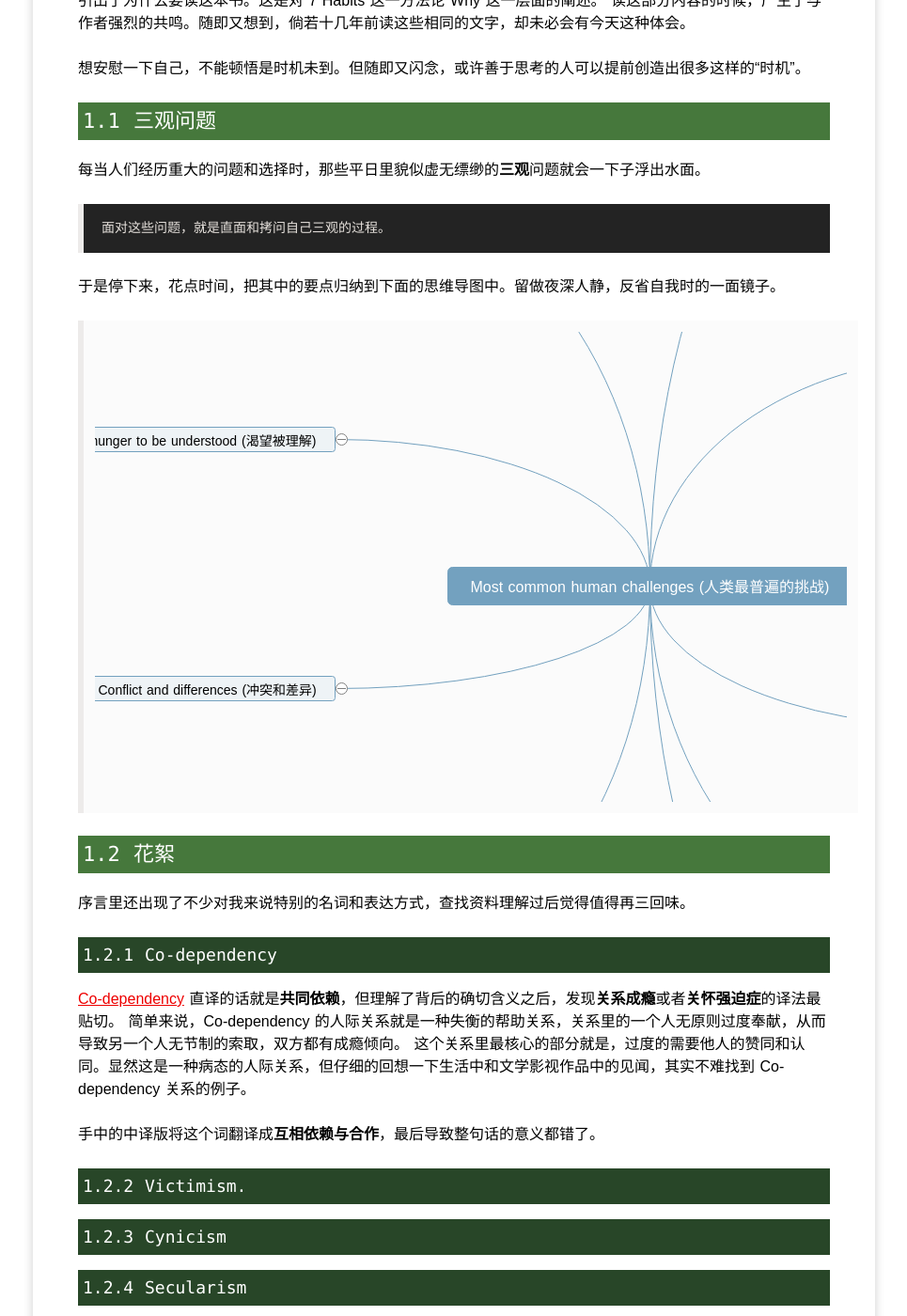
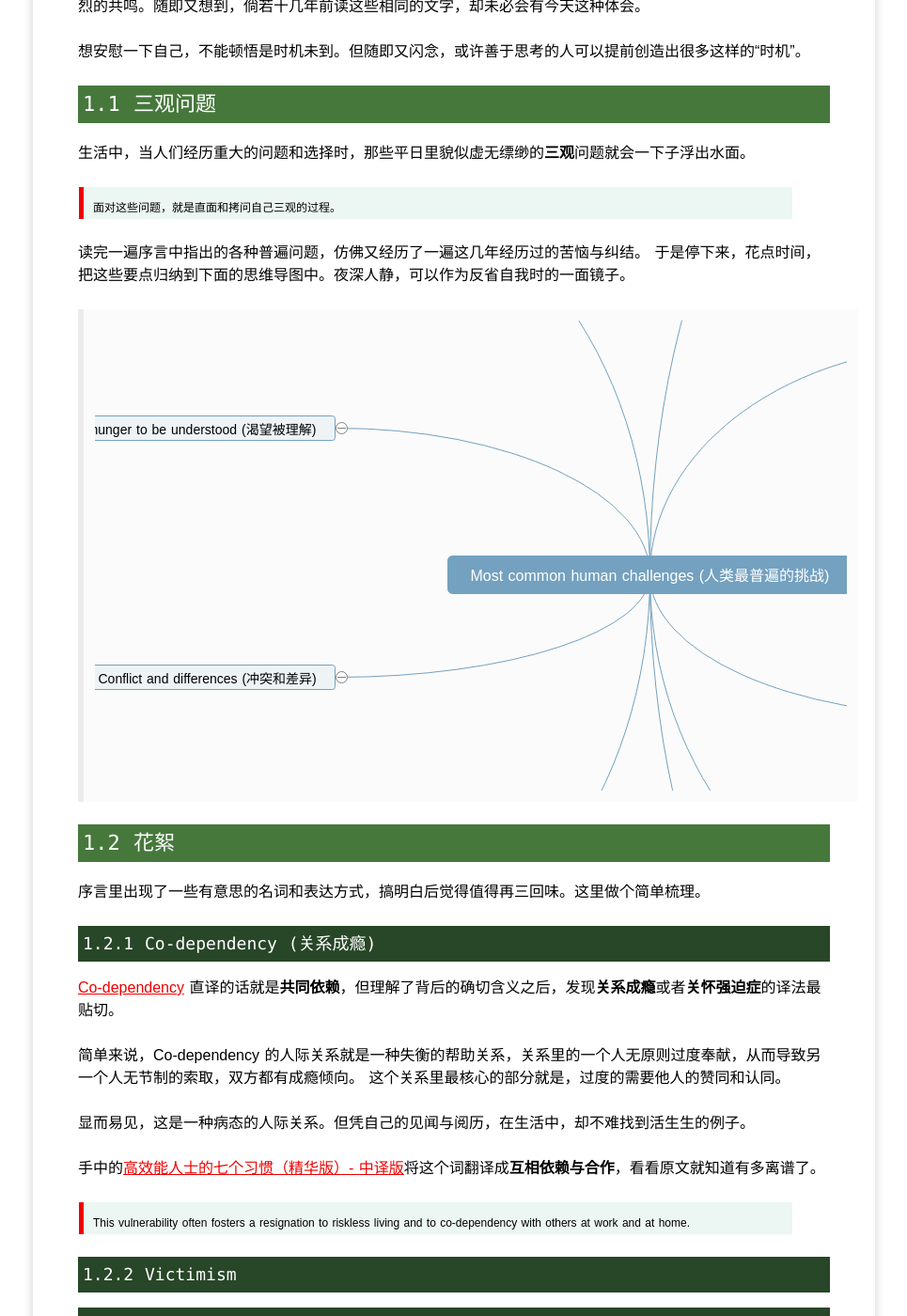
Before and after one commit to yangoliver/yangoliver.github.io, a Jekyll site: the page built from _posts/2016/2016-08-29-7-habits-1.md, in a window 1280 px wide and 1400 px high, scrolled down 1179 px. Shown: the whole window at 94% size, without its empty margins (157-1122 px from the left). Built offline with Jekyll 4.4.1, drawn with Linux system fonts in a browser that asks for light colours; comment, search, counter and statistics services are not loaded; some of the changed text lies outside the part shown.

Commit message:
update: writing cleanup per self-review

```diff
--- a/_posts/2016/2016-08-29-7-habits-1.md
+++ b/_posts/2016/2016-08-29-7-habits-1.md
@@ -6,30 +6,31 @@ categories: [Chinese, Career]
 tags: [soft skill]
 ---
 
->本文处于草稿状态，内容短期内可能会有剧烈改动。
->本文首发于<http://oliveryang.net>，转载时请包含原文或者作者网站链接。
+>处于草稿状态，内容短期内可能会有剧烈改动。
+>转载时请包含原文或者作者网站链接：<http://oliveryang.net>
+
 
 * content
 {:toc}
 
 ## 关于
 
-本文是关于 [Stephen R. Covey](https://en.wikipedia.org/wiki/Stephen_Covey) 的经典书籍:
+本文是 [Stephen R. Covey](https://en.wikipedia.org/wiki/Stephen_Covey) 的经典书籍:
 [The 7 Habits of Highly Effective People](https://en.wikipedia.org/wiki/The_7_Habits_of_Highly_Effective_People) 的阅读笔记。
 
-最初知道这本书是在 2004 年。公司组织的关于沟通技巧的培训课上，老师第一次提及这本书里的七个习惯。当时听了颇不以为然，因为个人的第一感觉就是：这不都是常识么？
-然而，14年后偶然读到这本书的内容时，才明白自己犯了多么愚蠢的错误。
+最初知道这本书是 2004 年。在公司组织的沟通技巧的培训课上，第一次听老师提及这本书里的七个习惯。当时听了不以为然，因为个人的第一感觉就是：这不都是常识么？
 
-	“我们听过无数的道理，却仍旧过不好这一生。"
+十四年后的今天，偶然读到这本书，才明白当初错过了什么。
 
-这正是重读时心情的最佳写照。
+Stephen R. Covey 在书中写到：**"Common Sense is not Common Practice"**。若要**知行合一**，跨跃知与行的鸿沟，终究是要付出代价的。
 
-Stephen R. Covey 在书中写到：**"Common Sense is not Common Practice"**。若要**知行合一**，跨跃知与行的鸿沟最终是要付出代价的。
-希望读完这本书后，不仅仅是知道，而且还能践行。这笔记就算是对自己的自勉与鞭策吧。
+> 我们听过无数的道理，却仍旧过不好这一生。
 
-## 1. 前言
+读完本书的结果，不单是知道，还需亲身践行。这些笔记算是对自己的自勉与鞭策吧。
 
-本书的序言部分令人印象深刻。
+## 1. 序言
+
+序言部分令人印象深刻。
 通过阐述当前**人类面临的最普遍的挑战 (Most common human challenges)**，引出了为什么要读这本书。这是对 7 Habits 这一方法论 Why 这一层面的阐述。
 读这部分内容的时候，产生了与作者强烈的共鸣。随即又想到，倘若十几年前读这些相同的文字，却未必会有今天这种体会。
 
@@ -37,11 +38,12 @@ Stephen R. Covey 在书中写到：**"Common Sense is not Common Practice"**。
 
 ### 1.1 三观问题
 
-每当人们经历重大的问题和选择时，那些平日里貌似虚无缥缈的**三观**问题就会一下子浮出水面。
+生活中，当人们经历重大的问题和选择时，那些平日里貌似虚无缥缈的**三观**问题就会一下子浮出水面。
 
-	面对这些问题，就是直面和拷问自己三观的过程。
+> 面对这些问题，就是直面和拷问自己三观的过程。
 
-于是停下来，花点时间，把其中的要点归纳到下面的思维导图中。留做夜深人静，反省自我时的一面镜子。
+读完一遍序言中指出的各种普遍问题，仿佛又经历了一遍这几年经历过的苦恼与纠结。
+于是停下来，花点时间，把这些要点归纳到下面的思维导图中。夜深人静，可以作为反省自我时的一面镜子。
 
 <pre class="km-container" minder-data-type="markdown" style="width: 100%;height: 500px">
 
@@ -155,20 +157,24 @@ Stephen R. Covey 在书中写到：**"Common Sense is not Common Practice"**。
         - 原则：认识到我们生命的意义和生活中积极追寻的东西正是原则----我们所相信的自然法则
 </pre>
 
-
 ### 1.2 花絮
 
-序言里还出现了不少对我来说特别的名词和表达方式，查找资料理解过后觉得值得再三回味。
+序言里出现了一些有意思的名词和表达方式，搞明白后觉得值得再三回味。这里做个简单梳理。
 
-#### 1.2.1 Co-dependency
+#### 1.2.1 Co-dependency (关系成瘾)
 
 [Co-dependency](https://en.wikipedia.org/wiki/Codependency) 直译的话就是**共同依赖**，但理解了背后的确切含义之后，发现**关系成瘾**或者**关怀强迫症**的译法最贴切。
+
 简单来说，Co-dependency 的人际关系就是一种失衡的帮助关系，关系里的一个人无原则过度奉献，从而导致另一个人无节制的索取，双方都有成瘾倾向。
-这个关系里最核心的部分就是，过度的需要他人的赞同和认同。显然这是一种病态的人际关系，但仔细的回想一下生活中和文学影视作品中的见闻，其实不难找到 Co-dependency 关系的例子。
+这个关系里最核心的部分就是，过度的需要他人的赞同和认同。
 
-手中的中译版将这个词翻译成**互相依赖与合作**，最后导致整句话的意义都错了。
+显而易见，这是一种病态的人际关系。但凭自己的见闻与阅历，在生活中，却不难找到活生生的例子。
 
-#### 1.2.2 Victimism.
+手中的[高效能人士的七个习惯（精华版）- 中译版](https://book.douban.com/subject/1048007)将这个词翻译成**互相依赖与合作**，看看原文就知道有多离谱了。
+
+> This vulnerability often fosters a resignation to riskless living and to co-dependency with others at work and at home.
+
+#### 1.2.2 Victimism
 
 #### 1.2.3 Cynicism
 
@@ -187,4 +193,6 @@ Stephen R. Covey 在书中写到：**"Common Sense is not Common Practice"**。
 ## 4. References
 
 * [The 7 Habits of Highly Effective People](https://en.wikipedia.org/wiki/The_7_Habits_of_Highly_Effective_People)
+* [高效能人士的七个习惯（精华版）- 中译版](https://book.douban.com/subject/1048007)
 * [Stephen R. Covey](https://en.wikipedia.org/wiki/Stephen_Covey)
+* [Co-dependency](https://en.wikipedia.org/wiki/Codependency)
```
